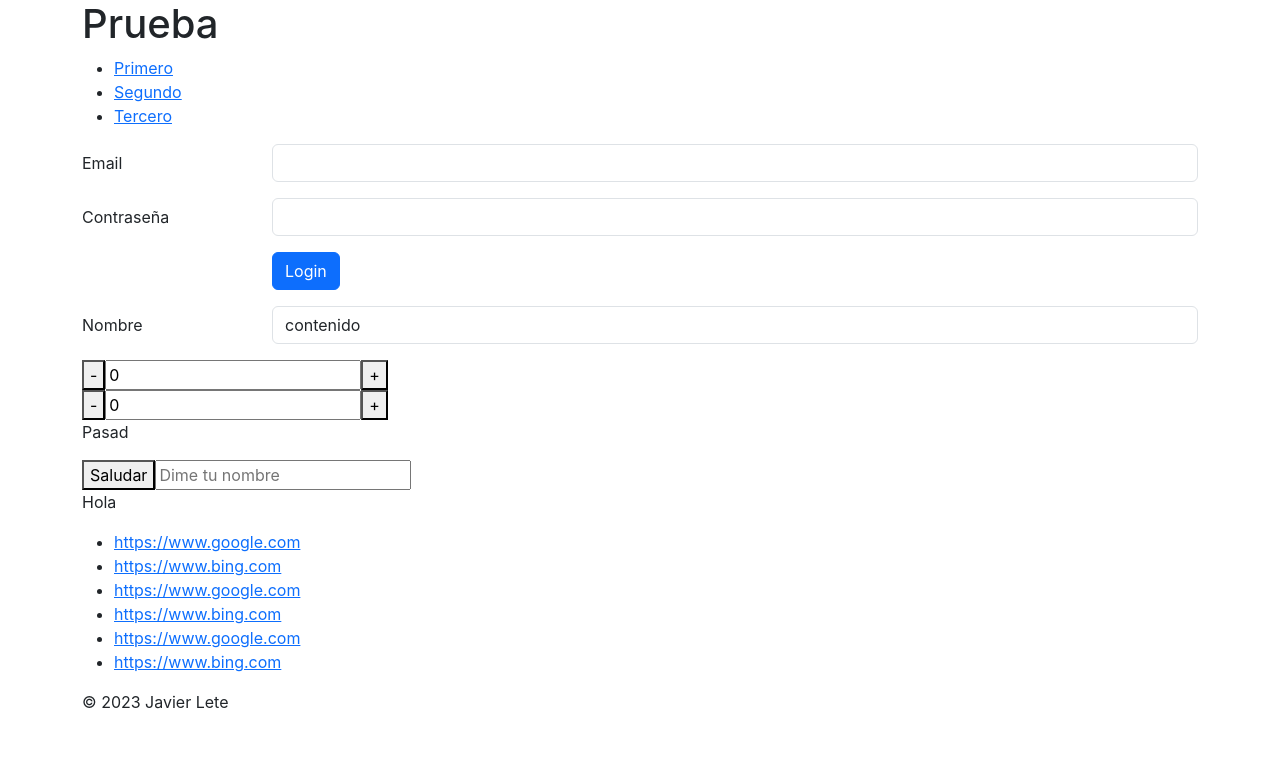
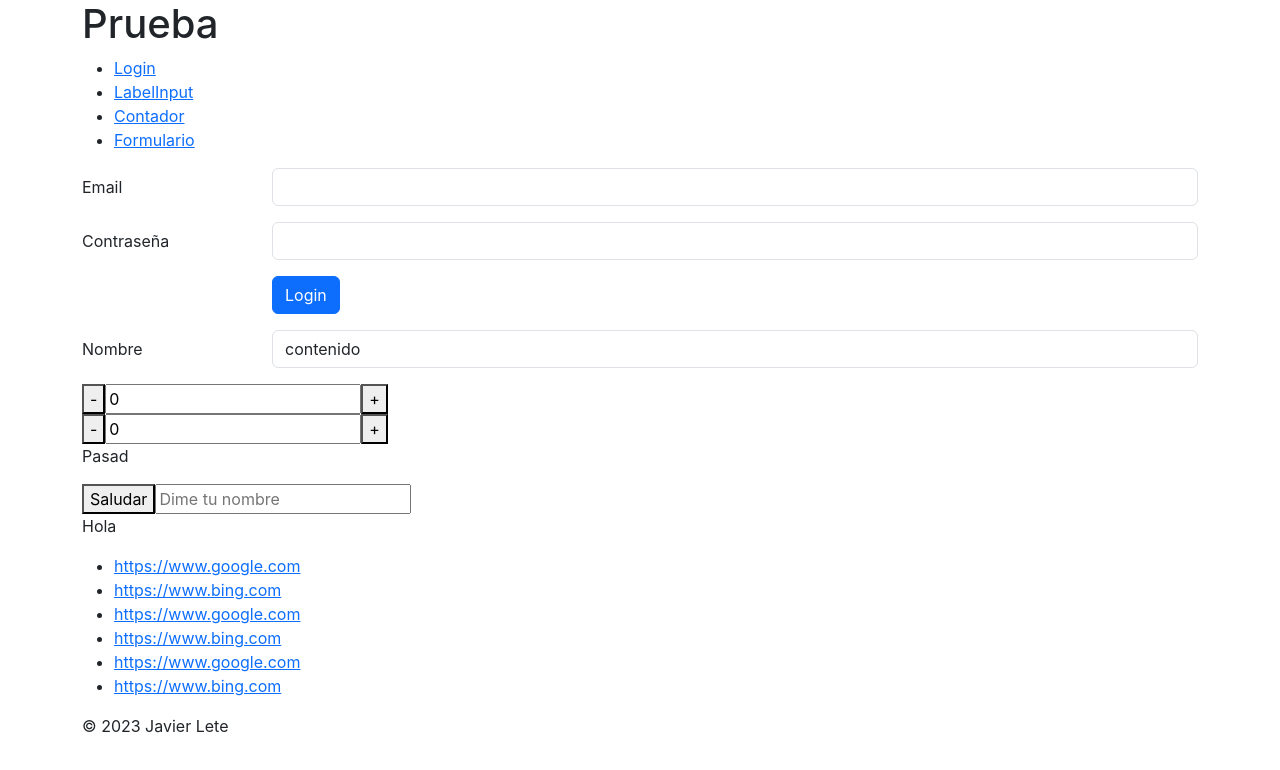
Before and after one commit to javierlete/react-2585-ejemplos, a React (Create React App) app: page / in a window 1280 px wide. Shown: the top 770 px of the page. Built offline with nearby package versions, Linux system fonts and the light colour scheme.

Commit message:
Cambio de menú

```diff
--- a/src/constantes/OPCIONES.js
+++ b/src/constantes/OPCIONES.js
@@ -1,5 +1,6 @@
 export default [
-    { url: 'primero', texto: 'Primero' },
-    { url: 'segundo', texto: 'Segundo' },
-    { url: 'tercero', texto: 'Tercero' }
+    { url: 'login', texto: 'Login' },
+    { url: 'labelinput', texto: 'LabelInput' },
+    { url: 'contador', texto: 'Contador' },
+    { url: 'formulario', texto: 'Formulario' },
 ];
```
